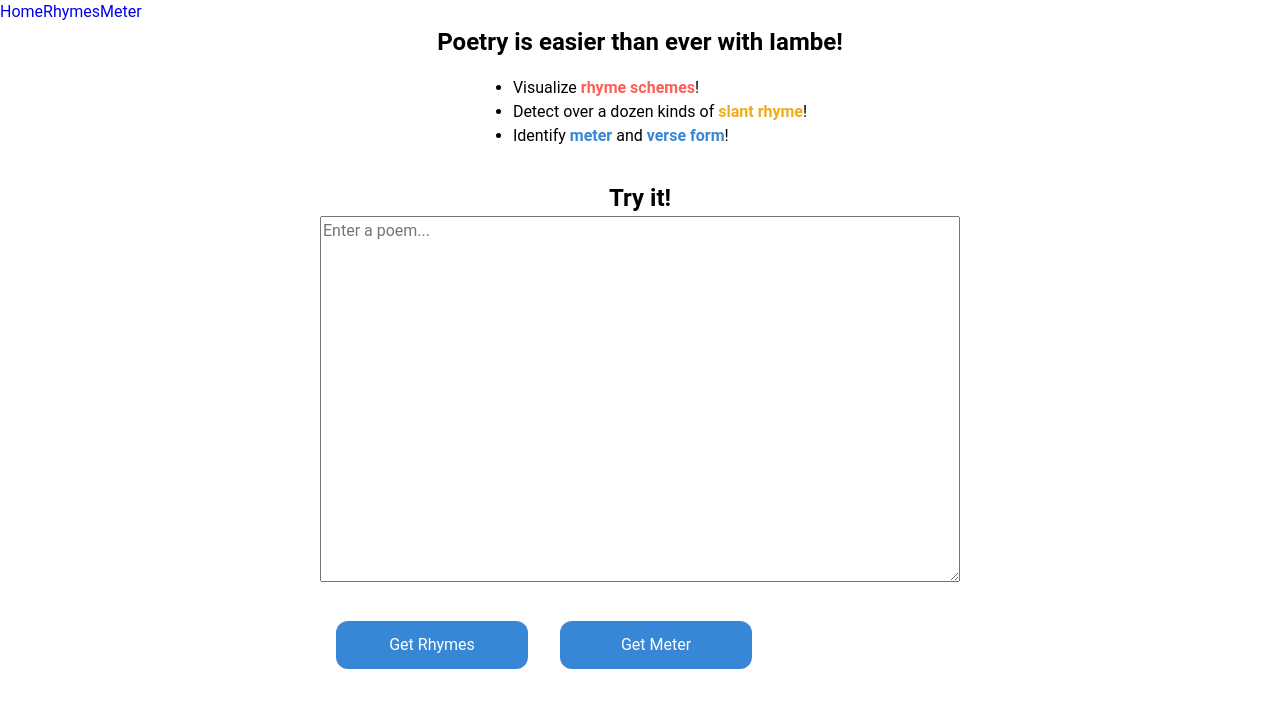
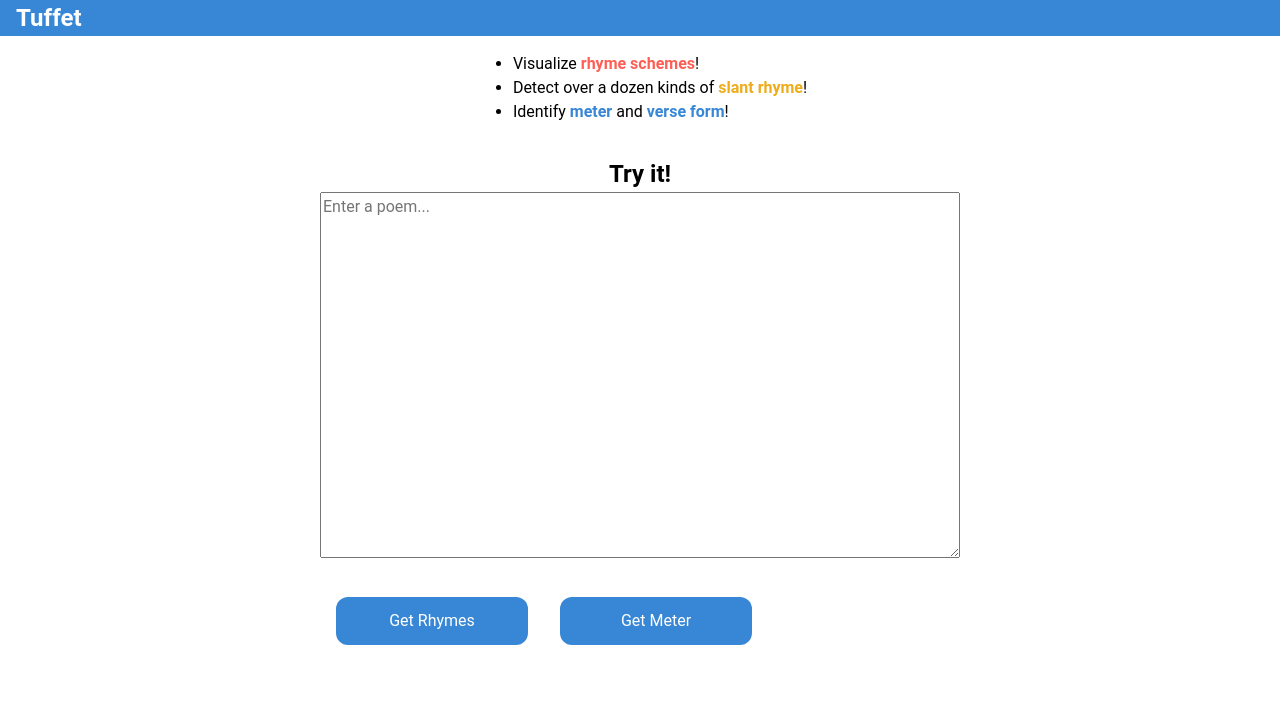
Before and after one commit to SamuelPerrin/tuffet, a React (Create React App) app in the folder iambe/: page / in a window 1280 px wide. Shown: the top 708 px of the page. Built offline with nearby package versions, Linux system fonts and the light colour scheme.

Commit message:
moves Navbar from page components to App.js

```diff
--- a/iambe/src/App.js
+++ b/iambe/src/App.js
@@ -4,6 +4,7 @@ import {Switch, Route, Link} from 'react-router-dom';
 import {ThemeProvider} from 'styled-components';
 import {Theme} from './constants/theme';
 import GlobalStyle from './components/styled/Global';
+import Navbar from './components/styled/Navbar';
 import Home from './components/Home';
 import Rhymes from './components/Rhymes';
 import Meter from './components/Meter';
@@ -17,9 +18,7 @@ function App() {
       <GlobalStyle />
       <div>
         <header>
-          <Link to='/'>Home</Link>
-          <Link to='/rhyme'>Rhymes</Link>
-          <Link to='/meter'>Meter</Link>
+          <Navbar />
         </header>
         <Switch>
           <Route exact path ='/' component={Home} />
--- a/iambe/src/components/RhymeScheme.js
+++ b/iambe/src/components/RhymeScheme.js
@@ -28,7 +28,6 @@ const RhymeScheme = props => {
 
   return (
     <div>
-      <Navbar />
       <Breadcrumbs>
         <Link to='/'>Home</Link>
         <Link to='/rhyme'>Rhyme</Link>
--- a/iambe/src/components/RhymeType.js
+++ b/iambe/src/components/RhymeType.js
@@ -17,7 +17,6 @@ const RhymeType = props => {
 
   return (
     <div>
-      <Navbar />
       <Breadcrumbs>
         <Link to='/'>Home</Link>
         <Link to='/rhyme'>Rhyme</Link>
--- a/iambe/src/components/Rhymes.js
+++ b/iambe/src/components/Rhymes.js
@@ -36,7 +36,6 @@ const Rhymes = props => {
 
   return (
     <div>
-      <Navbar />
       <Breadcrumbs>
         <Link to='/'>Home</Link>
         <Link to='/rhyme' className='current'>Rhyme</Link>
```
